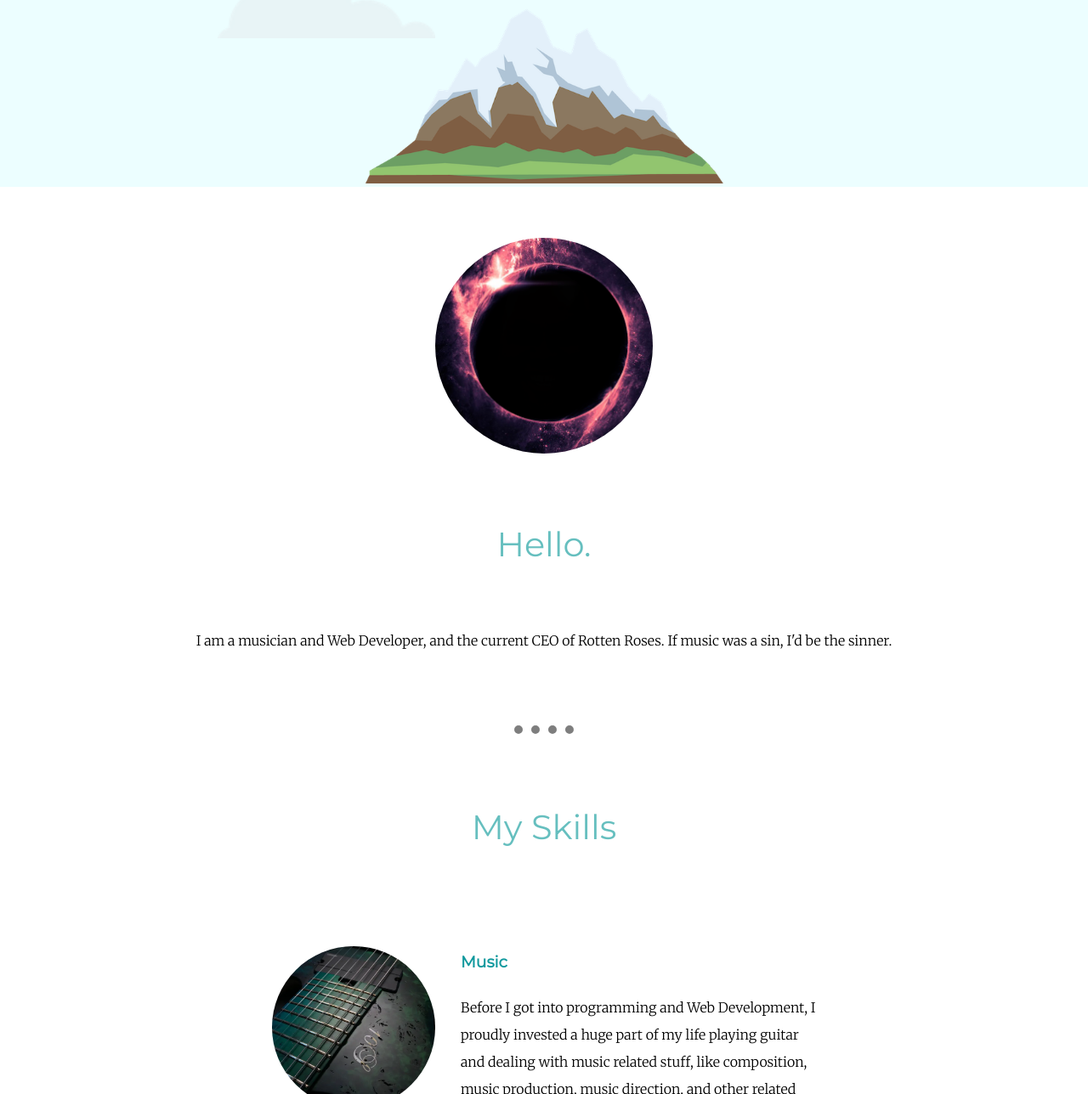
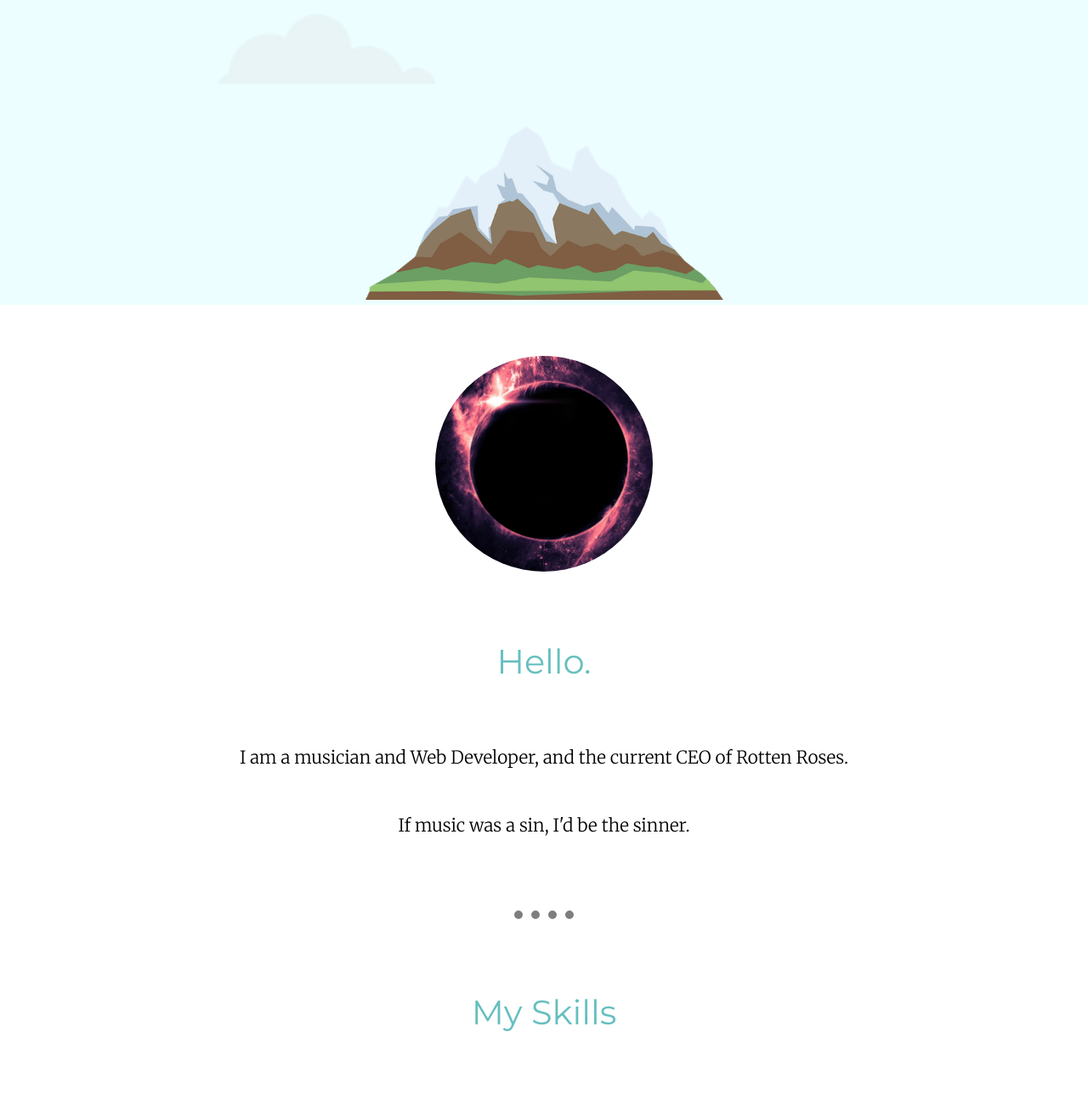
Before and after one commit to juandma0/cv, a plain HTML site: page index.html in a window 1280 px wide. Shown: the part 446-1734 px from the top of the page at 85% size. Drawn offline with Linux system fonts and the light colour scheme.

Commit message:
changes to 1920x1080

```diff
--- a/css/styles.css
+++ b/css/styles.css
@@ -4,6 +4,7 @@ body {
     font-family: 'Merriweather', serif;
     margin: 0px;
     text-align: center;
+    font-size: 130%;
 }
 
 h1 {
@@ -68,6 +69,7 @@ hr {
 }
 
 .top_container {
+    height: 100%;
     width: 100%;
     background-color: #ecfeff;
     padding-top: 5%;
@@ -93,6 +95,7 @@ hr {
     opacity: 80%;
     width: 33%;
     position: relative;
+    margin-top: 6.5%;
 }
 
 .black_hole {
--- a/index.html
+++ b/index.html
@@ -29,7 +29,7 @@
         <div class="profile">
             <img class="black_hole" src="images/Black Hole Cropped.png" alt="black_hole.png">
             <h2>Hello.</h2>
-            <p>I am a musician and Web Developer, and the current CEO of Rotten Roses. If music was a sin, I'd be the
+            <p>I am a musician and Web Developer, and the current CEO of Rotten Roses. <br> If music was a sin, I'd be the
                 sinner.</p>
         </div>
         <hr>
```
